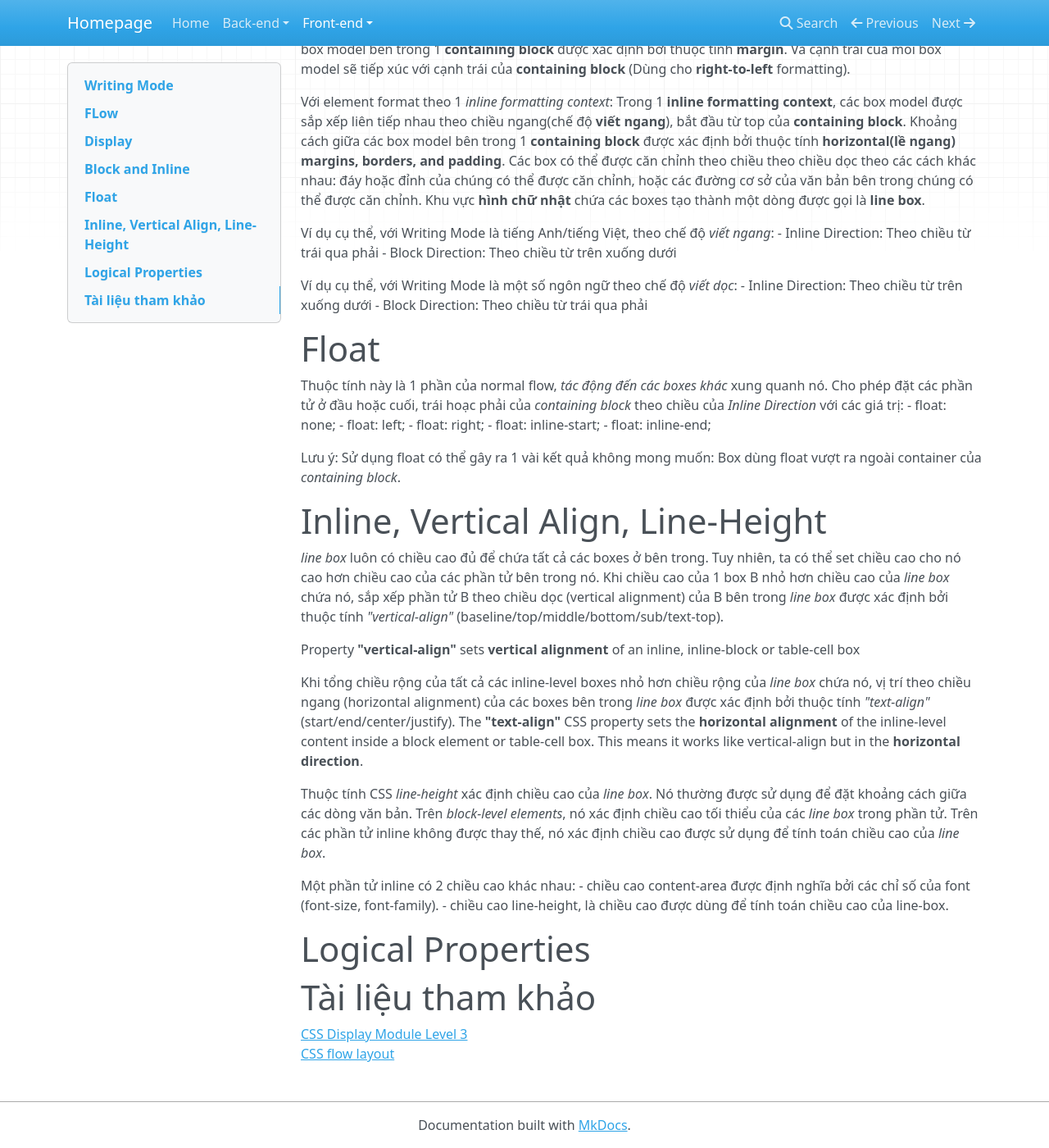
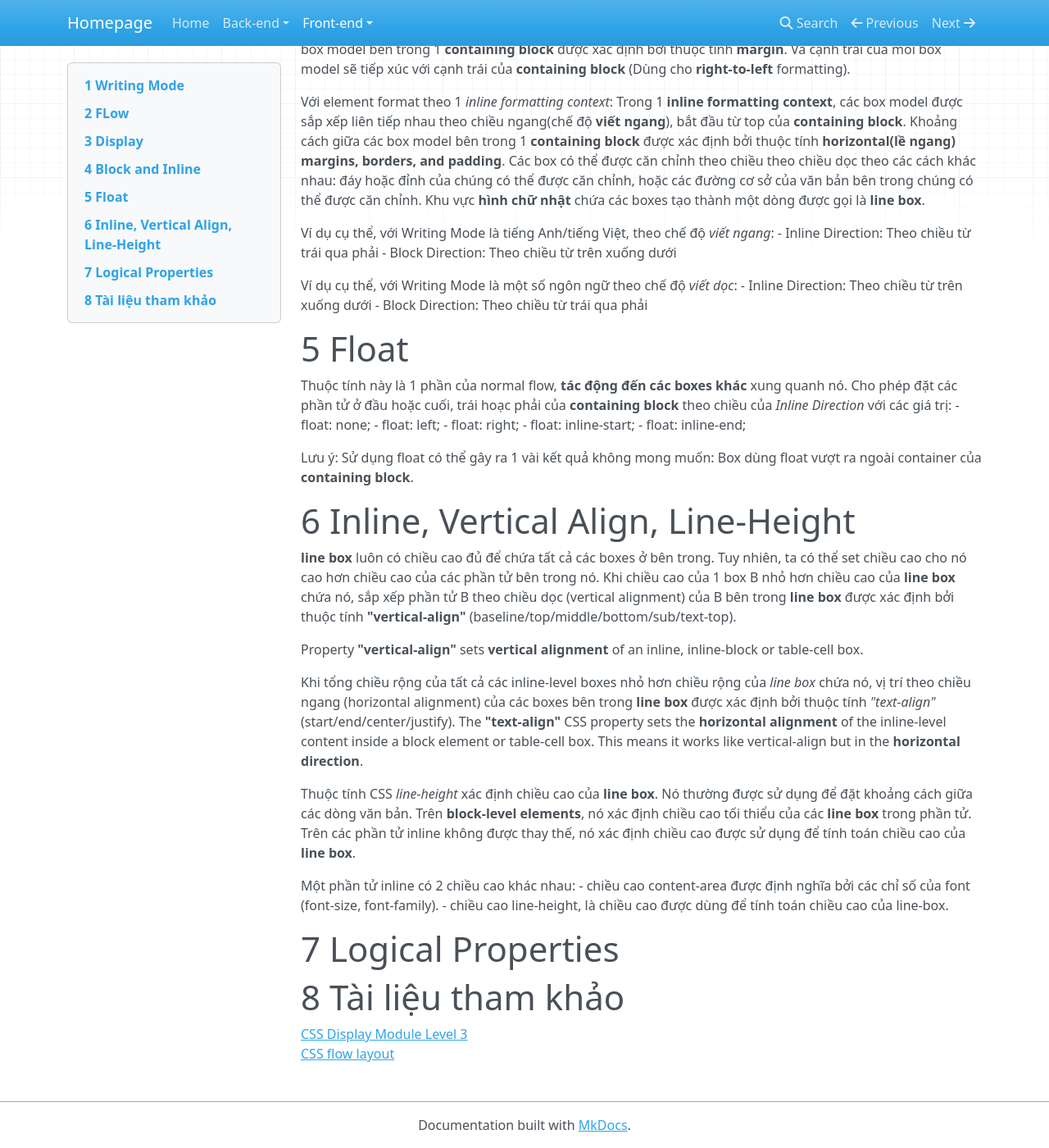
Before and after one commit to Do-Thanh2201/Do-Thanh2201.github.io, an MkDocs documentation site: the page built from docs/frontend/CSS/flow.md, in a window 1280 px wide and 1400 px high, scrolled down 702 px. Shown: the whole window at 82% size. Built offline with MkDocs 1.6.1, drawn with Linux system fonts in a browser that asks for light colours; nearby versions of some CDN libraries; some of the changed text lies outside the part shown.

Commit message:
Update CSS flow

```diff
--- a/docs/frontend/CSS/flow.md
+++ b/docs/frontend/CSS/flow.md
@@ -1,18 +1,18 @@
-# Writing Mode
+# 1 Writing Mode
 Là chiều đọc các phần tử của ngôn ngữ<br />
 
 Lưu ý: Có nhiều loại Writing Mode tương ứng với các loại ngôn ngữ khác nhau: Trên xuống dưới, trái qua phải, phải qua trái, dưới lên trên. Ví dụ như tiếng Anh hoặc tiếng Việt thì sẽ hiển thị từ trái qua phải, từ trên xuống dưới
 
-# FLow
+# 2 FLow
 Normal Flow, hoặc Flow Layout, là cách mà các phần tử Block và Inline được hiển thị trên trang trước khi có bất kỳ thay đổi nào về bố cục. Flow trong trường hợp này là một tập hợp các yếu tố hoạt động cùng nhau và biết về nhau trong bố cục của bạn. Khi một yếu tố được loại khỏi flow, nó hoạt động độc lập.<br />
 
 Trong normal flow, các phần tử inline được hiển thị theo hướng inline, tức là theo hướng từ trái sang phải tương ứng với cách từ được hiển thị trong một câu theo Writing Mode của tài liệu. Các phần tử block hiển thị liên tiếp nhau, giống như các đoạn văn trong Writing Mode của tài liệu. Vì vậy, trong tiếng Anh, **các phần tử inline** được hiển thị **liên tiếp nhau**, **bắt đầu từ bên trái**, và các phần tử **block bắt đầu từ đầu trang và di chuyển xuống dưới trang**.<br />
 
 
-# Display
+# 3 Display
 Mô tả cách các phần tử được hiển thị như nào: inline, block, flex,...
 
-# Block and Inline
+# 4 Block and Inline
 
 Với element format theo 1 *block formatting context*:
 Trong 1 **block formatting context**, các box model được sắp xếp liên tiếp nhau theo chiều dọc(chế độ **viết ngang**), bắt đầu từ **containing block**. Khoảng cách giữa các box model bên trong 1 **containing block** được xác định bởi thuộc tính **margin**. Và cạnh trái của mỗi box model sẽ tiếp xúc với cạnh trái của **containing block** (Dùng cho **right-to-left** formatting).
@@ -30,35 +30,35 @@ Ví dụ cụ thể, với Writing Mode là một số ngôn ngữ theo chế đ
  - Inline Direction: Theo chiều từ trên xuống dưới
  - Block Direction: Theo chiều từ trái qua phải
 
-# Float
-Thuộc tính này là 1 phần của normal flow, *tác động đến các boxes khác* xung quanh nó. Cho phép đặt các phần tử ở đầu hoặc cuối, trái hoạc phải của *containing block* theo chiều của *Inline Direction* với các giá trị:
+# 5 Float
+Thuộc tính này là 1 phần của normal flow, **tác động đến các boxes khác** xung quanh nó. Cho phép đặt các phần tử ở đầu hoặc cuối, trái hoạc phải của **containing block** theo chiều của *Inline Direction* với các giá trị:
  - float: none;
  - float: left;
  - float: right;
  - float: inline-start;
  - float: inline-end;
 
-Lưu ý: Sử dụng float có thể gây ra 1 vài kết quả không mong muốn: Box dùng float vượt ra ngoài container của *containing block*.
+Lưu ý: Sử dụng float có thể gây ra 1 vài kết quả không mong muốn: Box dùng float vượt ra ngoài container của **containing block**.
 
-# Inline, Vertical Align, Line-Height
+# 6 Inline, Vertical Align, Line-Height
 
-*line box* luôn có chiều cao đủ để chứa tất cả các boxes ở bên trong. Tuy nhiên, ta có thể set chiều cao cho nó cao hơn chiều cao của các phần tử bên trong nó. Khi chiều cao của 1 box B nhỏ hơn chiều cao của *line box* chứa nó, sắp xếp phần tử B theo chiều dọc (vertical alignment) của B bên trong *line box* được xác định bởi thuộc tính *"vertical-align"* (baseline/top/middle/bottom/sub/text-top).
+**line box** luôn có chiều cao đủ để chứa tất cả các boxes ở bên trong. Tuy nhiên, ta có thể set chiều cao cho nó cao hơn chiều cao của các phần tử bên trong nó. Khi chiều cao của 1 box B nhỏ hơn chiều cao của **line box** chứa nó, sắp xếp phần tử B theo chiều dọc (vertical alignment) của B bên trong **line box** được xác định bởi thuộc tính **"vertical-align"** (baseline/top/middle/bottom/sub/text-top).
 
-Property **"vertical-align"** sets **vertical alignment** of an inline, inline-block or table-cell box
+Property **"vertical-align"** sets **vertical alignment** of an inline, inline-block or table-cell box.
 
 
-Khi tổng chiều rộng của tất cả các inline-level boxes nhỏ hơn chiều rộng của *line box* chứa nó, vị trí theo chiều ngang (horizontal alignment) của các boxes bên trong *line box* được xác định bởi thuộc tính *"text-align"* (start/end/center/justify).
+Khi tổng chiều rộng của tất cả các inline-level boxes nhỏ hơn chiều rộng của *line box* chứa nó, vị trí theo chiều ngang (horizontal alignment) của các boxes bên trong **line box** được xác định bởi thuộc tính *"text-align"* (start/end/center/justify).
 The **"text-align"** CSS property sets the **horizontal alignment** of the inline-level content inside a block element or table-cell box. This means it works like vertical-align but in the **horizontal direction**.
 
 
-Thuộc tính CSS *line-height* xác định chiều cao của *line box*. Nó thường được sử dụng để đặt khoảng cách giữa các dòng văn bản. Trên *block-level elements*, nó xác định chiều cao tối thiểu của các *line box* trong phần tử. Trên các phần tử inline không được thay thế, nó xác định chiều cao được sử dụng để tính toán chiều cao của *line box*.
+Thuộc tính CSS *line-height* xác định chiều cao của **line box**. Nó thường được sử dụng để đặt khoảng cách giữa các dòng văn bản. Trên **block-level elements**, nó xác định chiều cao tối thiểu của các **line box** trong phần tử. Trên các phần tử inline không được thay thế, nó xác định chiều cao được sử dụng để tính toán chiều cao của **line box**.
 
 Một phần tử inline có 2 chiều cao khác nhau:
  - chiều cao content-area được định nghĩa bởi các chỉ số của font (font-size, font-family).
  - chiều cao line-height, là chiều cao được dùng để tính toán chiều cao của line-box.
 
-# Logical Properties
+# 7 Logical Properties
 
-# Tài liệu tham khảo
+# 8 Tài liệu tham khảo
 [CSS Display Module Level 3](https://www.w3.org/TR/css-display-3/)<br />
 [CSS flow layout](https://developer.mozilla.org/en-US/docs/Web/CSS/CSS_flow_layout)
```
Also changed, not shown: docs/frontend/CSS/boxModel.md (+3 -3 lines), docs/frontend/CSS/boxPosition.md (+5 -5 lines).
